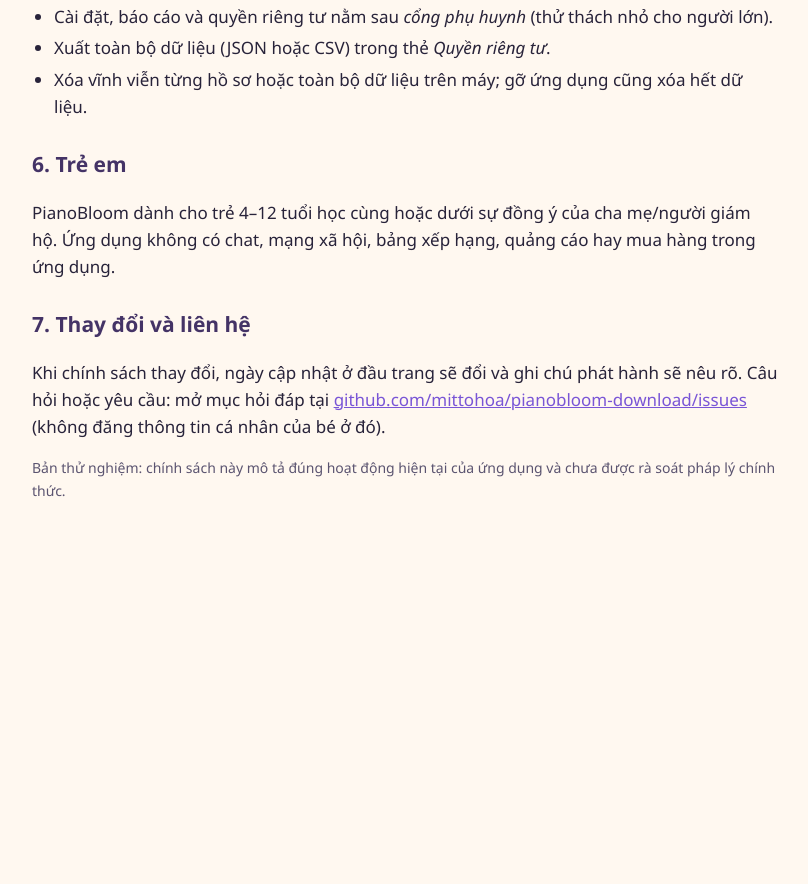
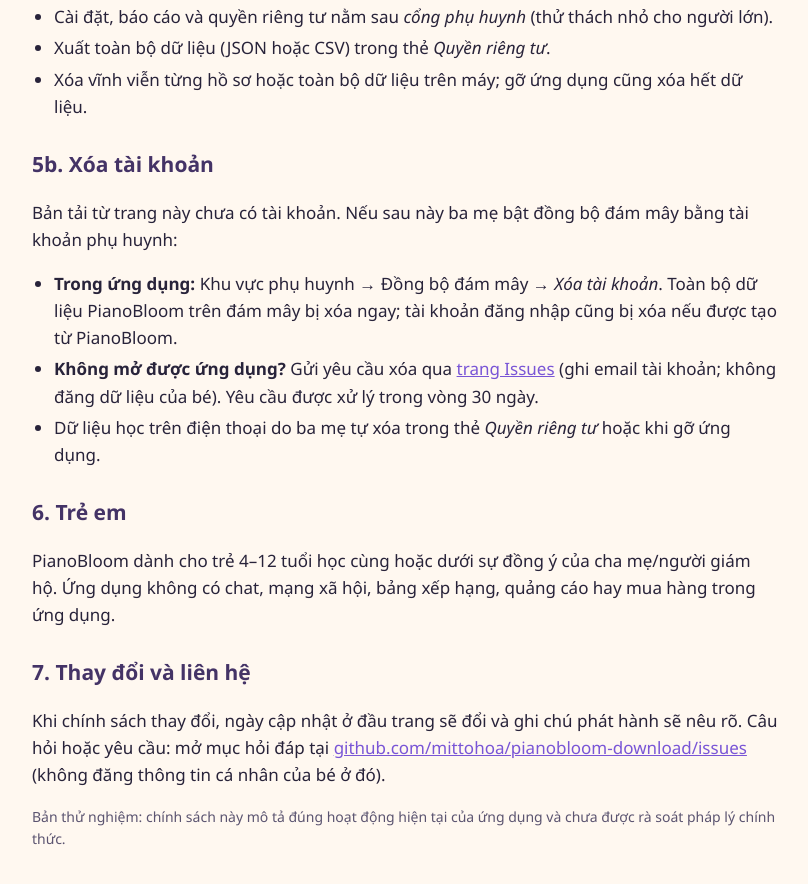
Before and after one commit to mittohoa/pianobloom-download, a plain HTML site: page privacy.html in a window 1280 px wide. Shown: the part 1869-2753 px from the top of the page, without its empty margins (234-1042 px from the left). Before the commit the page ends 2441 px from the top, so only its background shows below. Drawn offline with Linux system fonts and the light colour scheme.

Commit message:
Privacy: account deletion section

```diff
--- a/privacy.html
+++ b/privacy.html
@@ -79,6 +79,14 @@
     <li>Xóa vĩnh viễn từng hồ sơ hoặc toàn bộ dữ liệu trên máy; gỡ ứng dụng cũng xóa hết dữ liệu.</li>
   </ul>
 
+  <h2 id="xoa-tai-khoan">5b. Xóa tài khoản</h2>
+  <p>Bản tải từ trang này chưa có tài khoản. Nếu sau này ba mẹ bật đồng bộ đám mây bằng tài khoản phụ huynh:</p>
+  <ul>
+    <li><strong>Trong ứng dụng:</strong> Khu vực phụ huynh → Đồng bộ đám mây → <em>Xóa tài khoản</em>. Toàn bộ dữ liệu PianoBloom trên đám mây bị xóa ngay; tài khoản đăng nhập cũng bị xóa nếu được tạo từ PianoBloom.</li>
+    <li><strong>Không mở được ứng dụng?</strong> Gửi yêu cầu xóa qua <a href="https://github.com/mittohoa/pianobloom-download/issues">trang Issues</a> (ghi email tài khoản; không đăng dữ liệu của bé). Yêu cầu được xử lý trong vòng 30 ngày.</li>
+    <li>Dữ liệu học trên điện thoại do ba mẹ tự xóa trong thẻ <em>Quyền riêng tư</em> hoặc khi gỡ ứng dụng.</li>
+  </ul>
+
   <h2>6. Trẻ em</h2>
   <p>PianoBloom dành cho trẻ 4–12 tuổi học cùng hoặc dưới sự đồng ý của cha mẹ/người giám hộ. Ứng dụng không có chat, mạng xã hội, bảng xếp hạng, quảng cáo hay mua hàng trong ứng dụng.</p>
 
```
